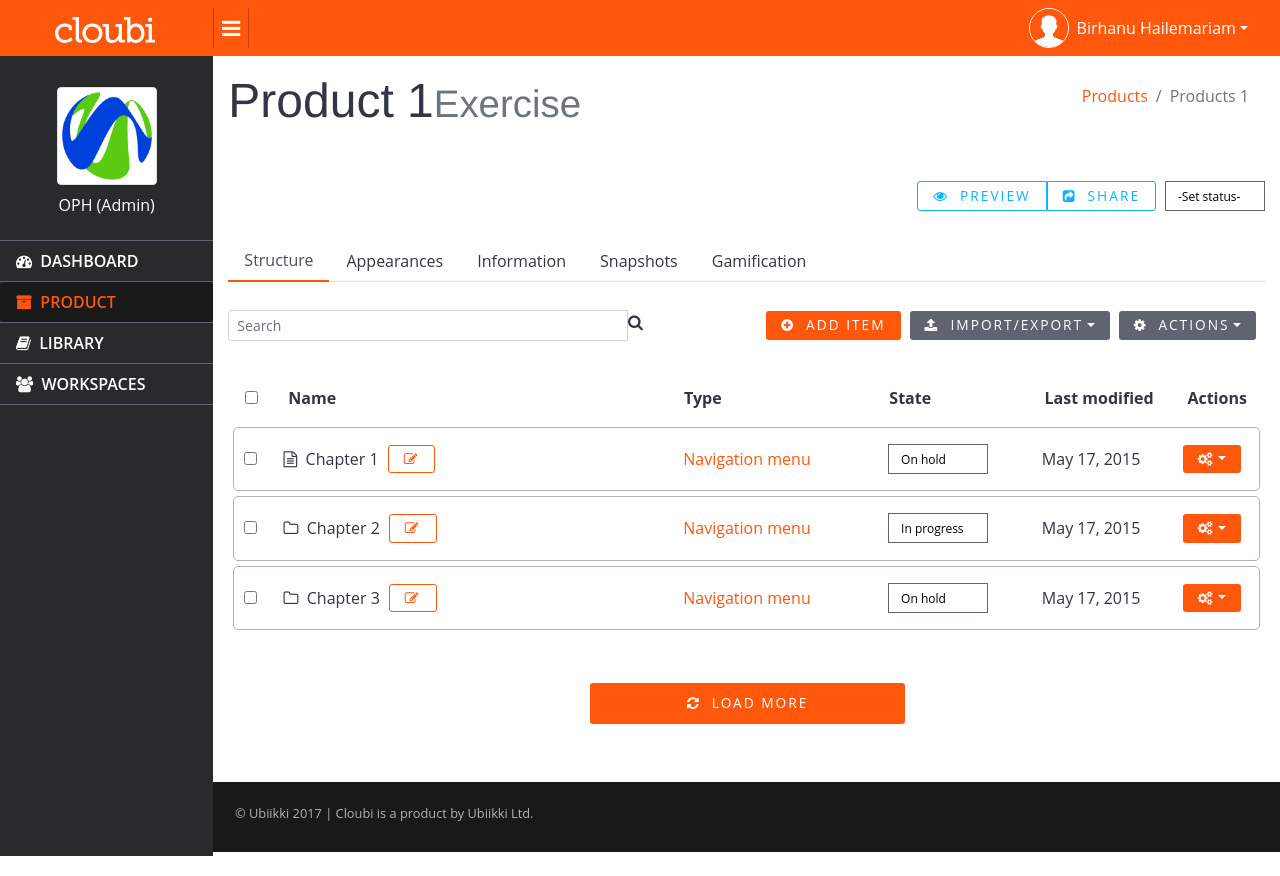
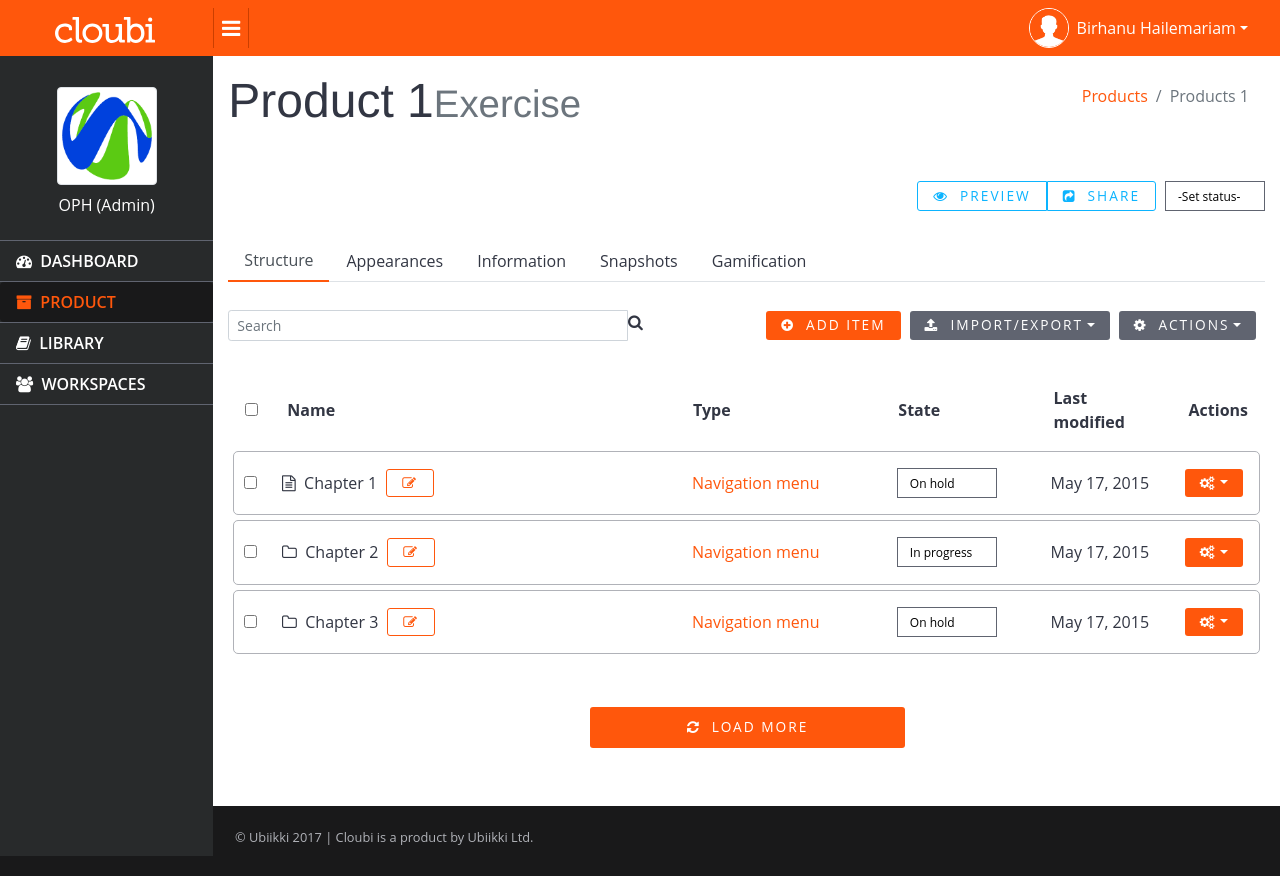
Before and after one commit to birhanuh/cloubi2-page-editor-reactjs-poc, a React app: page / in a window 1280 px wide. Before the commit the page ends 852 px from the top, so only its background shows below. Built offline with nearby package versions, Linux system fonts and the light colour scheme.

Commit message:
Change td width.

```diff
--- a/src/css/_tables.scss
+++ b/src/css/_tables.scss
@@ -59,7 +59,7 @@
 }
 
 .table-responsive table thead tr th:first-child + th, .table-responsive table tbody tr td:first-child + td {
-  width: 39%;
+  width: 40%;
 }
 
 .table-responsive table thead tr th:first-child + th + th, .table-responsive table tbody tr td:first-child + td + td {
@@ -74,7 +74,7 @@
   background-color: $xx-light-gray;
 }
 
-.first-level-tr.collapse {
+.first-level-tr.children.collapse {
   display: table-row;
 }
 
```
